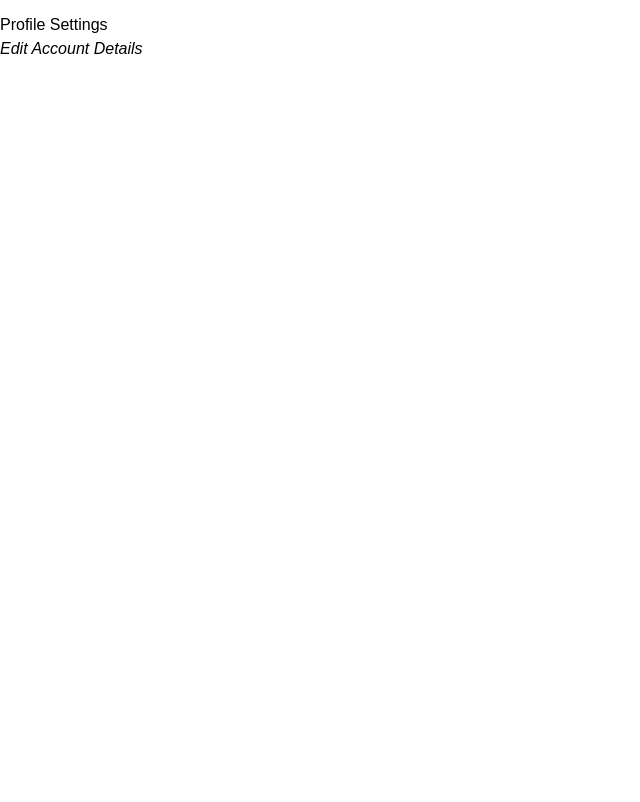
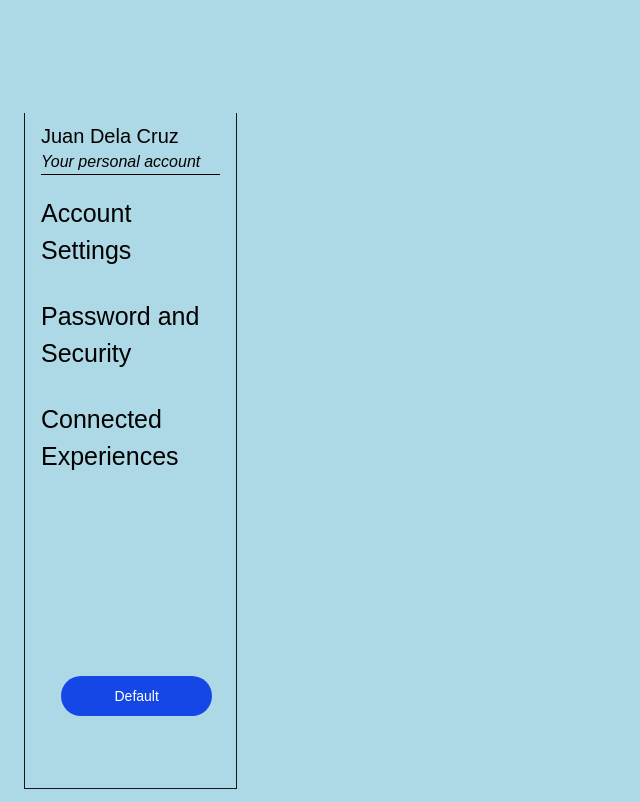
Before and after one commit to ICPEP-SE-CITU/GearFolio, a Next.js app: page /settings in a window 1280 px wide. Shown: the whole page, without its empty margins (0-640 px from the left). Built offline with nearby package versions, Linux system fonts and the light colour scheme.

Commit message:
start settings

```diff
--- a/src/app/(routes)/settings/page.js
+++ b/src/app/(routes)/settings/page.js
@@ -1,14 +1,28 @@
 function Settings() {
     return (
-      <div className="min-h-screen py-[1%] bg-white">
-        <div className="flex flex-col md:flex-row h-full items-center">
-            <div className="flex flex-col w-full md:1/2">
-                <h1 className="text-[#000000]">
-                    Profile Settings
-                </h1>
-                <h2 className="italic text-[#000000]">
-                    Edit Account Details
+      <div className="min-h-screen py-[1%] bg-[#ADD8E6]">
+        <div className="flex flex-row md:flex-row h-full items-center">
+        <div className="flex flex-col w-full md:w-1/6 ml-6 border-l border-r border-b pt-0 pb-8 px-4 "
+             style={{ borderTopWidth: 0, marginTop: '100px' }}>
+                              <h1 className="text-[#000000] mt-[5%] md:text-xl font-inter">
+                    Juan Dela Cruz
+                    </h1>
+                <h2 className="italic text-[#000000] border-b border-[#000000] font-inter">
+                  Your personal account
                 </h2>
+                <h3 className="md:text-[25px] text-black mt-5">
+                  Account Settings
+                </h3>
+                <h3 className="md:text-[25px] text-black mt-7">
+                  Password and Security
+                </h3>
+                <h3 className="md:text-[25px] text-black mt-7">
+                  Connected Experiences
+                </h3>
+                <button type="button" className="mt-50 ml-5 text-white bg-blue-700 hover:bg-blue-800 focus:outline-none focus:ring-4 focus:ring-blue-300 font-medium rounded-full text-sm px-5 py-2.5 text-center me-2 mb-2 dark:bg-blue-600 dark:hover:bg-blue-700 dark:focus:ring-blue-800 mb-10">Default</button>
+
+            </div>
+            <div>
 
             </div>
         </div>
```
